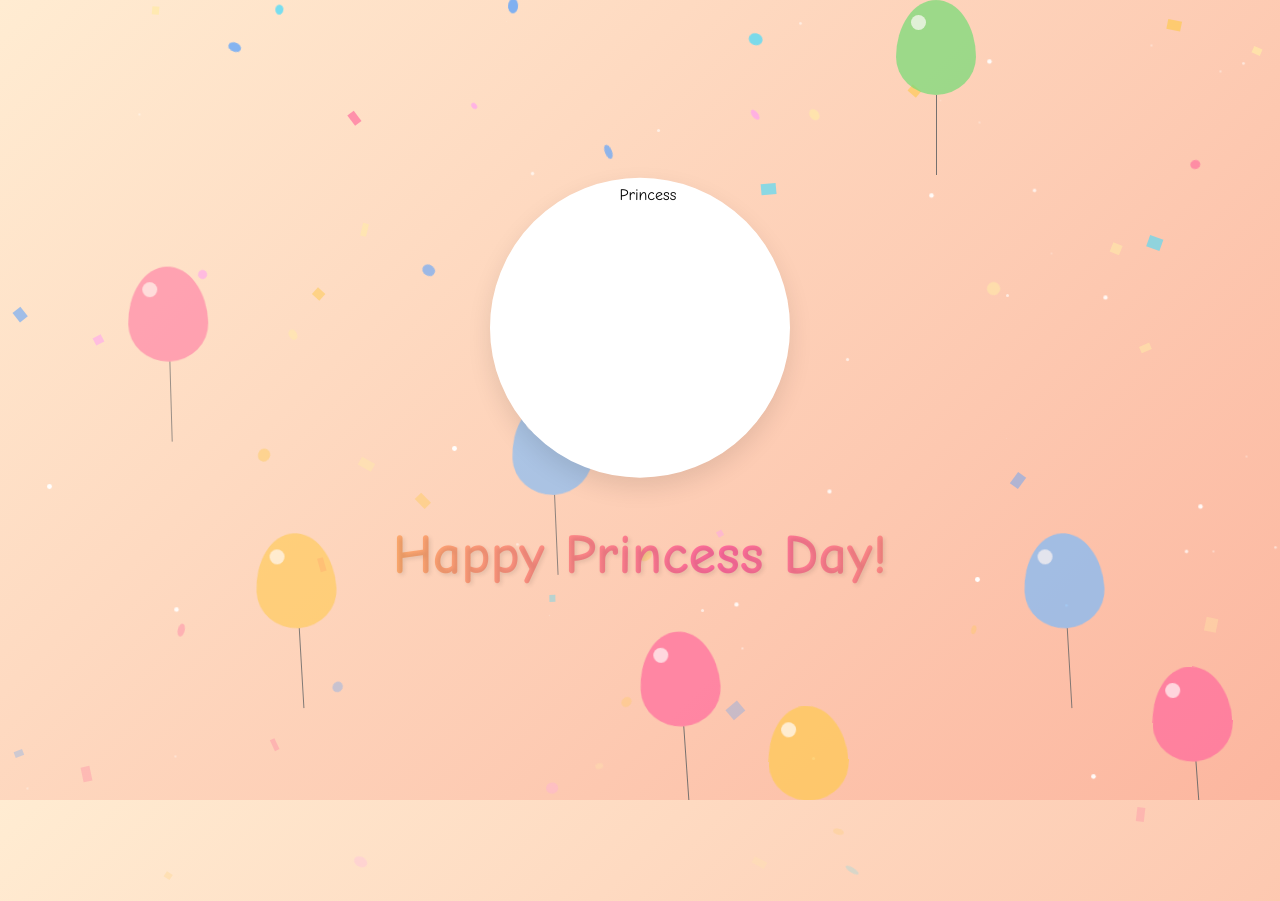
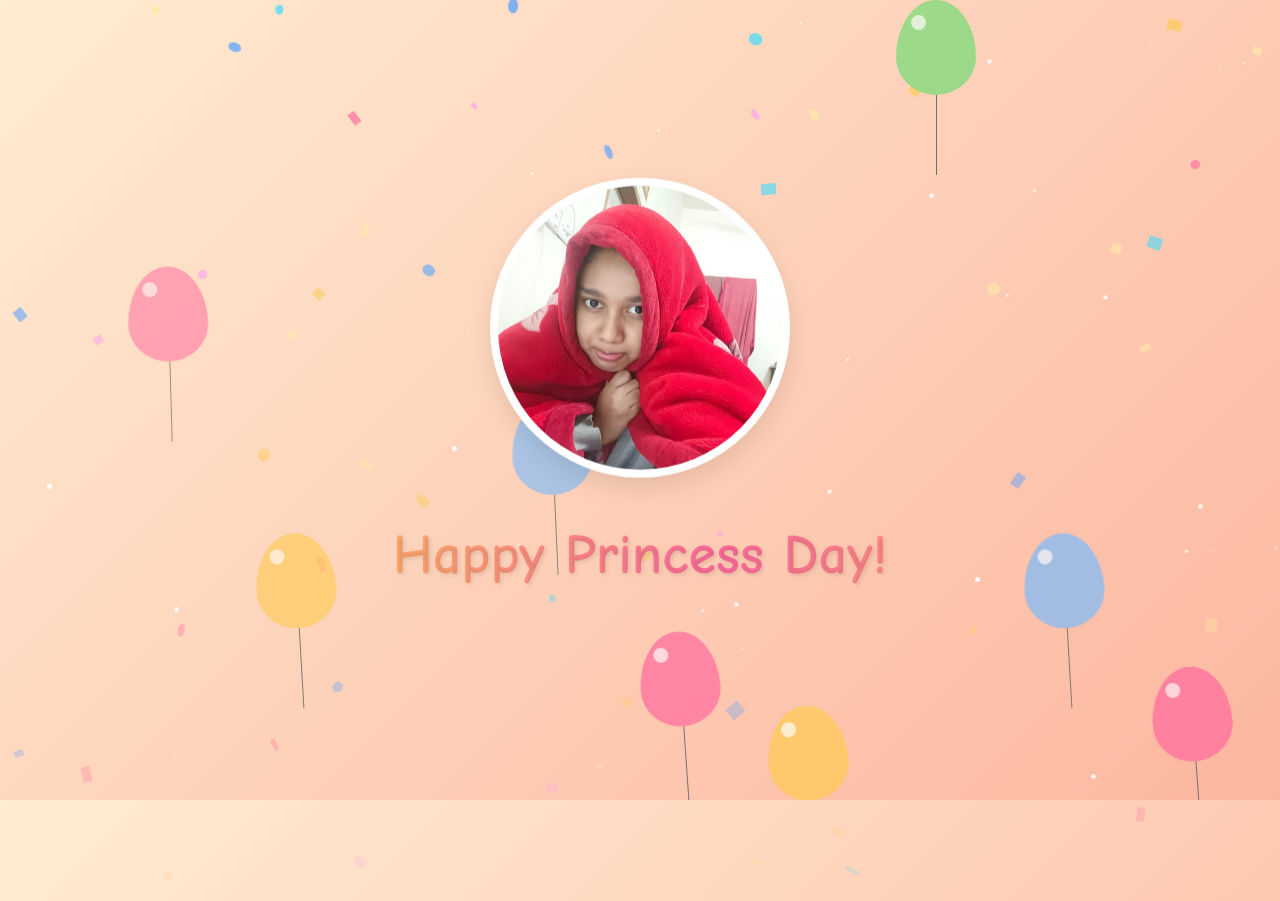
Before and after one commit to khnabil/calculator_dl, a plain HTML site: page result.html in a window 1280 px wide. Shown: the top 901 px of the page. Drawn offline with Linux system fonts and the light colour scheme; the site is published under a folder, as on GitHub Pages, so addresses that start at the root find nothing.

Commit message:
Update result.html

```diff
--- a/result.html
+++ b/result.html
@@ -284,7 +284,7 @@
 
     <div class="container">
         <div class="image-container">
-            <img src="/photo_2025-11-18_20-50-12.jpg" alt="Princess" class="image-placeholder">
+            <img src="photo_2025-11-18_20-50-12.jpg" alt="Princess" class="image-placeholder">
         </div>
         <h1 class="message">Happy Princess Day!</h1>
     </div>
```
